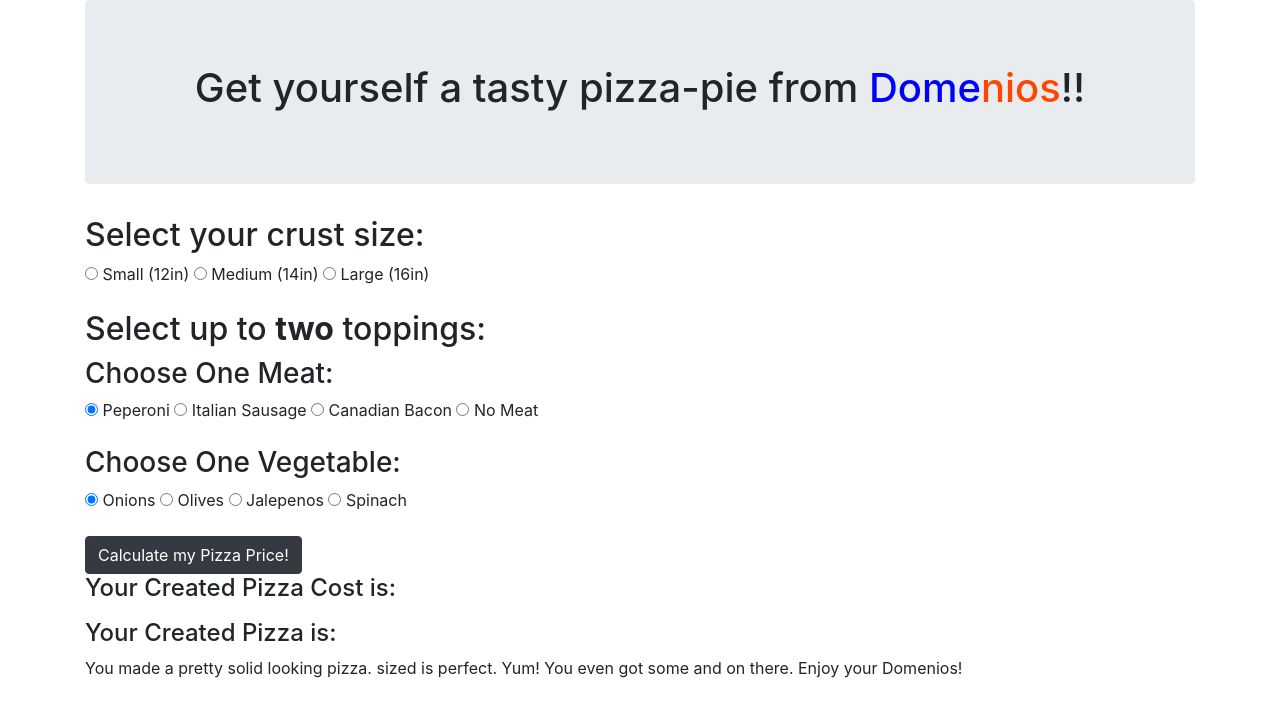
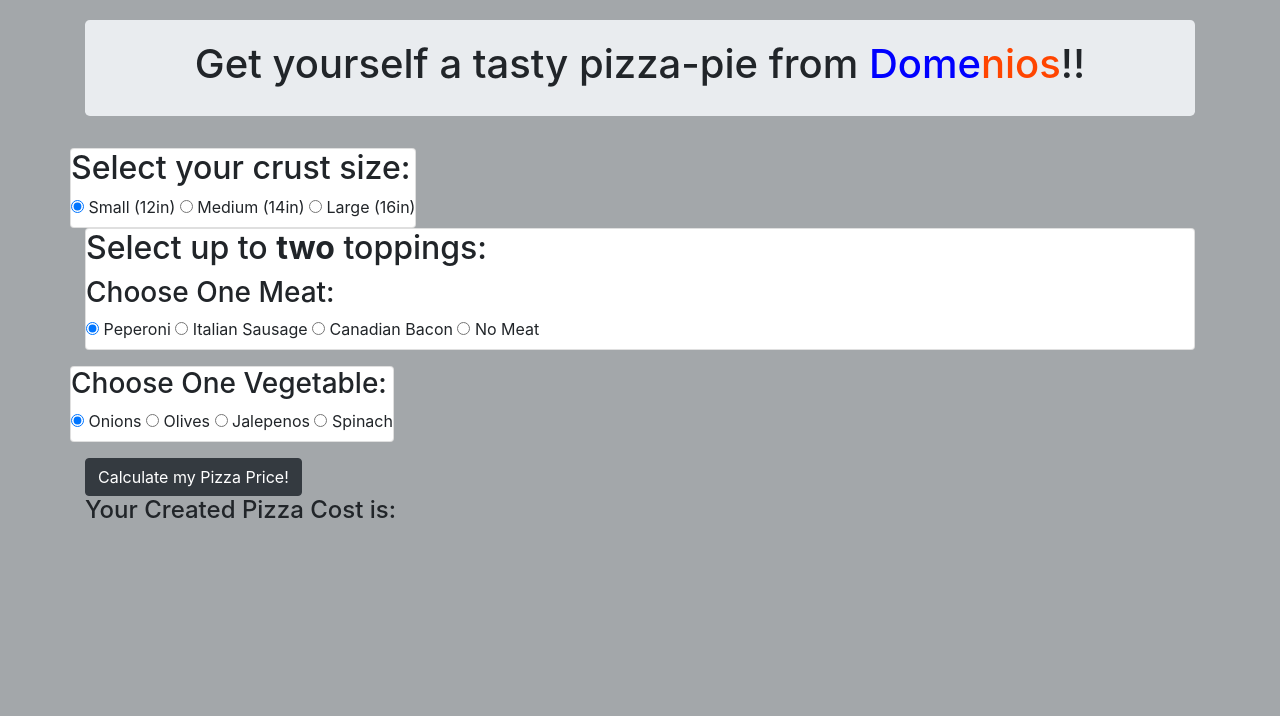
Before and after one commit to mrunderoad/pizza-parlor, a plain HTML site: page index.html in a window 1280 px wide. Drawn offline with Linux system fonts and the light colour scheme.

Commit message:
add styling, still working on js.

```diff
--- a/css/styles.css
+++ b/css/styles.css
@@ -1,6 +1,14 @@
+.jumbotron {
+  padding: 20px;
+  margin-top: 20px;
+}
+
 h1 {
   text-align: center;
+}
 
+body {
+  background-color: rgba(109, 114, 119, 0.623);
 }
 
 .blue {
--- a/index.html
+++ b/index.html
@@ -16,21 +16,28 @@
     </div>
     <form id="pizza-size">
       <div class="form-group">
+        <div class="row">
+          <div class="card">
+            <div class="card-md-6">
               <h2>Select your crust size:</h2>
               <label>
-        <input type="radio" name="crust" value="small">
+                <input type="radio" name="size" value="13" checked>
                 Small (12in)
               </label>
               <label>
-        <input type="radio" name="crust" value="medium">
+                <input type="radio" name="size" value="15">
                 Medium (14in)
               </label>
               <label>
-        <input type="radio" name="crust" value="large">
+                <input type="radio" name="size" value="17">
                 Large (16in)
               </label>
             </div>
+          </div>
+        </div>
         <div class="form-group">
+          <div class="card">
+            <div class="card-md-6">
               <h2>Select up to <strong>two</strong> toppings:</h2>
               <h3>Choose One Meat:</h3>
               <label>
@@ -46,11 +53,16 @@
                 Canadian Bacon
               </label>
               <label>
-        <input type="radio" name="topping1" value="1">
+                <input type="radio" name="topping1" value="0">
                 No Meat
               </label>
             </div>
+          </div>
+        </div>
+        <div class="row">
           <div class="form-group">
+            <div class="card">
+              <div class="card-md-8">
                 <h3>Choose One Vegetable:</h3>
                 <label>
                   <input type="radio" name="topping2" value="1" checked>
@@ -69,12 +81,14 @@
                   Spinach
                 </label>
               </div>
+            </div>
+          </div>
+        </div>
         <button type="submit" class="btn btn-dark">Calculate my Pizza Price!</button>
     </form>
     <h4>Your Created Pizza Cost is:</h4>
     <p><span id="cost"></span></p>
-  <h4>Your Created Pizza is:</h4>
-  <p>You made a pretty solid looking pizza. <span id="size"></span> sized is perfect. Yum! You even got some <span id="topping1"></span> and <span id="topping2"></span> on there. Enjoy your Domenios!</p>
   </div>
 </body>
+
 </html>
--- a/js/scripts.js
+++ b/js/scripts.js
@@ -1,28 +1,28 @@
 function Pizza(cost, size, toppingOne, toppingTwo) {
+  this.cost = 15;
+  this.size = ("small", "medium", "large");
   this.toppingOne = toppingOne;
   this.toppingTwo = toppingTwo;
-  this.size = size;
-  this.cost = 0;
 }
 
 Pizza.prototype.createCost = function(){
   if (this.size === "small") {
-    this.cost = 13;
+    this.cost -= 2;
   } else if (this.size === "large") {
-    this.cost = 17;
-  } else if (this.size === "medium") {
-    this.cost = 15;
+    this.cost += 1;
+  } else {
+    this.cost;
+
   }
 }
 
-  if (this.toppingOne === "topping1") {
+ /* if (this.toppingOne === "topping1") {
     this.cost += 1;
   } else if (this.toppingTwo === "topping2") {
     this.cost += 1;
   } else {
   this.cost + 2;
-}
-return this.cost;
+}*/
 
 function displayCost() {
   $("#cost").text(this.cost);
```
Lines whose indentation alone changed are shown as unchanged.
